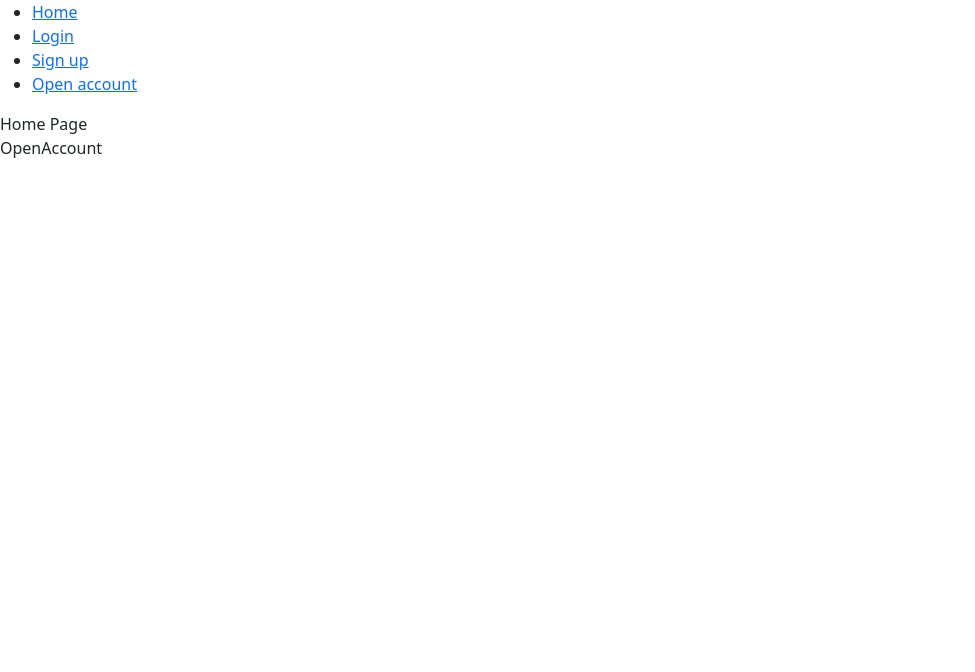
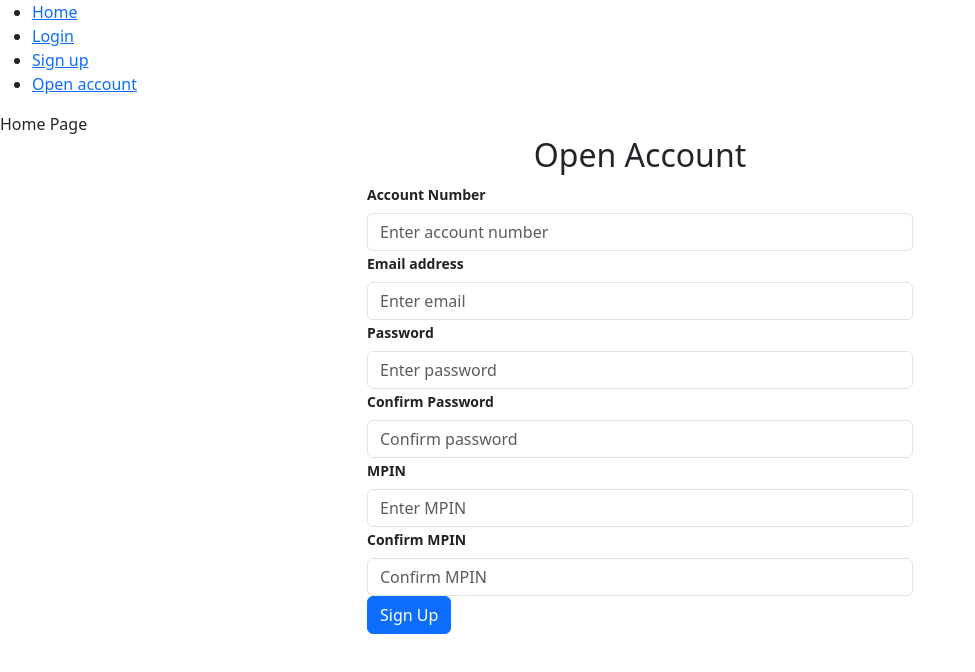
Before and after one commit to sankitanitdgp/BankWithFargo, a React (Create React App) app in the folder frontend/: page /openAccount in a window 1280 px wide. Shown: the top 672 px of the page, without its empty margins (0-975 px from the left). Built offline with nearby package versions, Linux system fonts and the light colour scheme.

Commit message:
Update OpenAccount.js

```diff
--- a/frontend/src/components/OpenAccount.js
+++ b/frontend/src/components/OpenAccount.js
@@ -1,9 +1,134 @@
-import React from 'react'
+import React, { useState } from 'react';
+import { Form, Button, Container, Row, Col } from 'react-bootstrap';
 
-function OpenAccount() {
+const SignUp = () => {
+  const [formData, setFormData] = useState({
+    title:'',
+    firstName:'',
+    lastName:'',
+    dob:'',
+    fatherName:'',
+    accountNumber: '',
+    phones:'',
+    pan:'',
+    email: '',
+    presentAddress:'',
+    permanentAddress:'',
+    occupation:'',
+    grossIncome:''
+  });
+
+  const [errors, setErrors] = useState({});
+
+  const handleChange = (e) => {
+    const { name, value } = e.target;
+    setFormData({
+      ...formData,
+      [name]: value,
+    });
+  };
+
+  const handleSubmit = (e) => {
+    e.preventDefault();
+    // Implement your validation logic here
+    // For simplicity, we're assuming a basic validation for the password match
+    if (formData.password !== formData.confirmPassword) {
+      setErrors({ confirmPassword: 'Passwords do not match' });
+    } else {
+      // Submit your data to the server or perform further actions here
+      console.log(formData);
+    }
+  };
+
   return (
-    <div>OpenAccount</div>
-  )
-}
+    <Container>
+      <Row className="justify-content-center">
+        <Col md={6}>
+          <h2 className="text-center">Open Account</h2>
+          <Form onSubmit={handleSubmit}>
+            <Form.Group controlId="username">
+              <Form.Label>Account Number</Form.Label>
+              <Form.Control
+                type="text"
+                name="accountNumber"
+                placeholder="Enter account number"
+                value={formData.accountNumber}
+                onChange={handleChange}
+                required
+              />
+            </Form.Group>
 
-export default OpenAccount
+            <Form.Group controlId="email">
+              <Form.Label>Email address</Form.Label>
+              <Form.Control
+                type="email"
+                name="email"
+                placeholder="Enter email"
+                value={formData.email}
+                onChange={handleChange}
+                required
+              />
+            </Form.Group>
+
+            <Form.Group controlId="password">
+              <Form.Label>Password</Form.Label>
+              <Form.Control
+                type="password"
+                name="password"
+                placeholder="Enter password"
+                value={formData.password}
+                onChange={handleChange}
+                required
+              />
+            </Form.Group>
+
+            <Form.Group controlId="confirmPassword">
+              <Form.Label>Confirm Password</Form.Label>
+              <Form.Control
+                type="password"
+                name="confirmPassword"
+                placeholder="Confirm password"
+                value={formData.confirmPassword}
+                onChange={handleChange}
+                required
+              />
+              {errors.confirmPassword && (
+                <Form.Text className="text-danger">{errors.confirmPassword}</Form.Text>
+              )}
+            </Form.Group>
+
+            <Form.Group controlId="mpin">
+              <Form.Label>MPIN</Form.Label>
+              <Form.Control
+                type="number"
+                name="mpin"
+                placeholder="Enter MPIN"
+                value={formData.mpin}
+                onChange={handleChange}
+                required
+              />
+            </Form.Group>
+
+            <Form.Group controlId="confirmMpin">
+              <Form.Label>Confirm MPIN</Form.Label>
+              <Form.Control
+                type="number"
+                name="confirmMpin"
+                placeholder="Confirm MPIN"
+                value={formData.confirmMpin}
+                onChange={handleChange}
+                required
+              />
+            </Form.Group>
+
+            <Button variant="primary" type="submit" block>
+              Sign Up
+            </Button>
+          </Form>
+        </Col>
+      </Row>
+    </Container>
+  );
+};
+
+export default SignUp;
```
